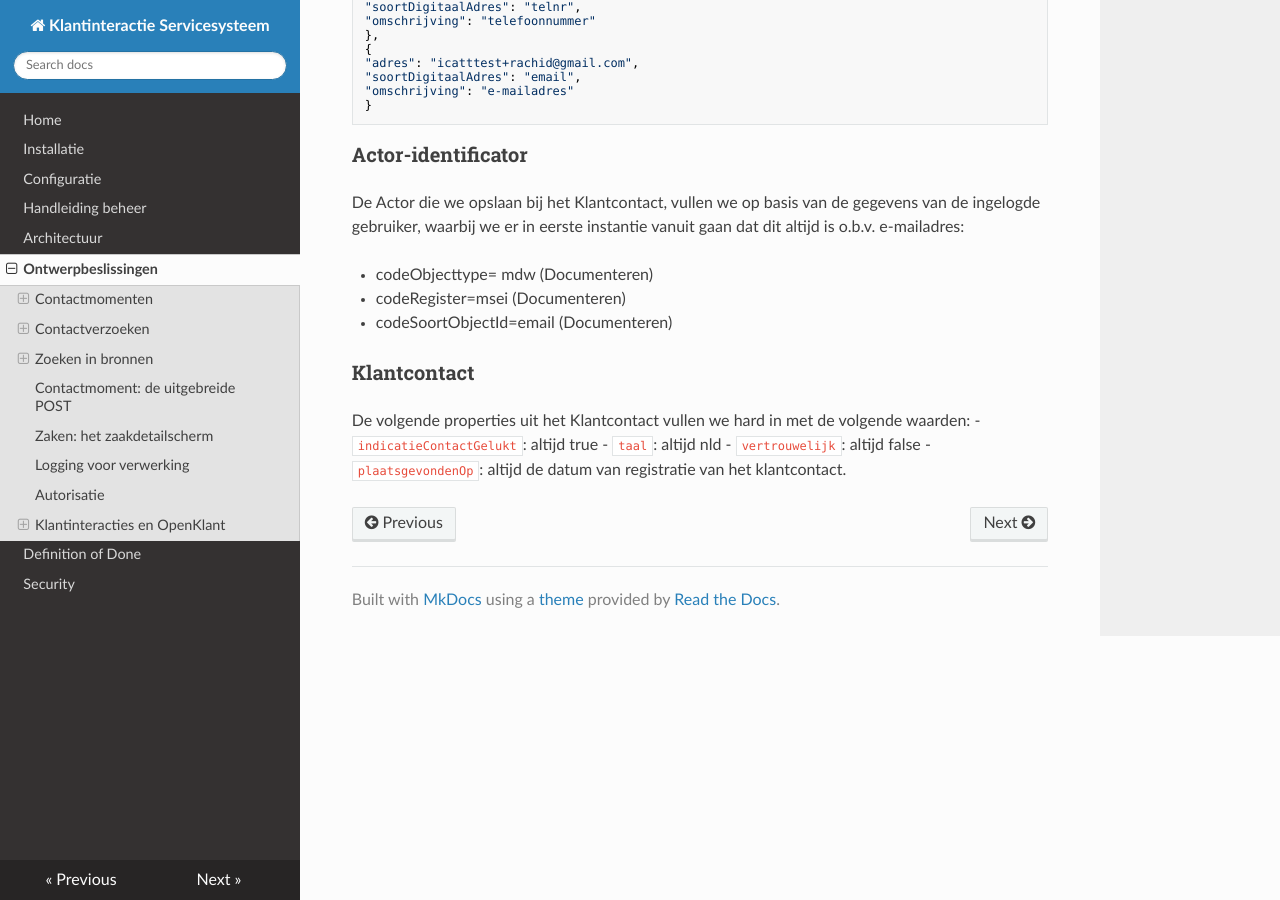
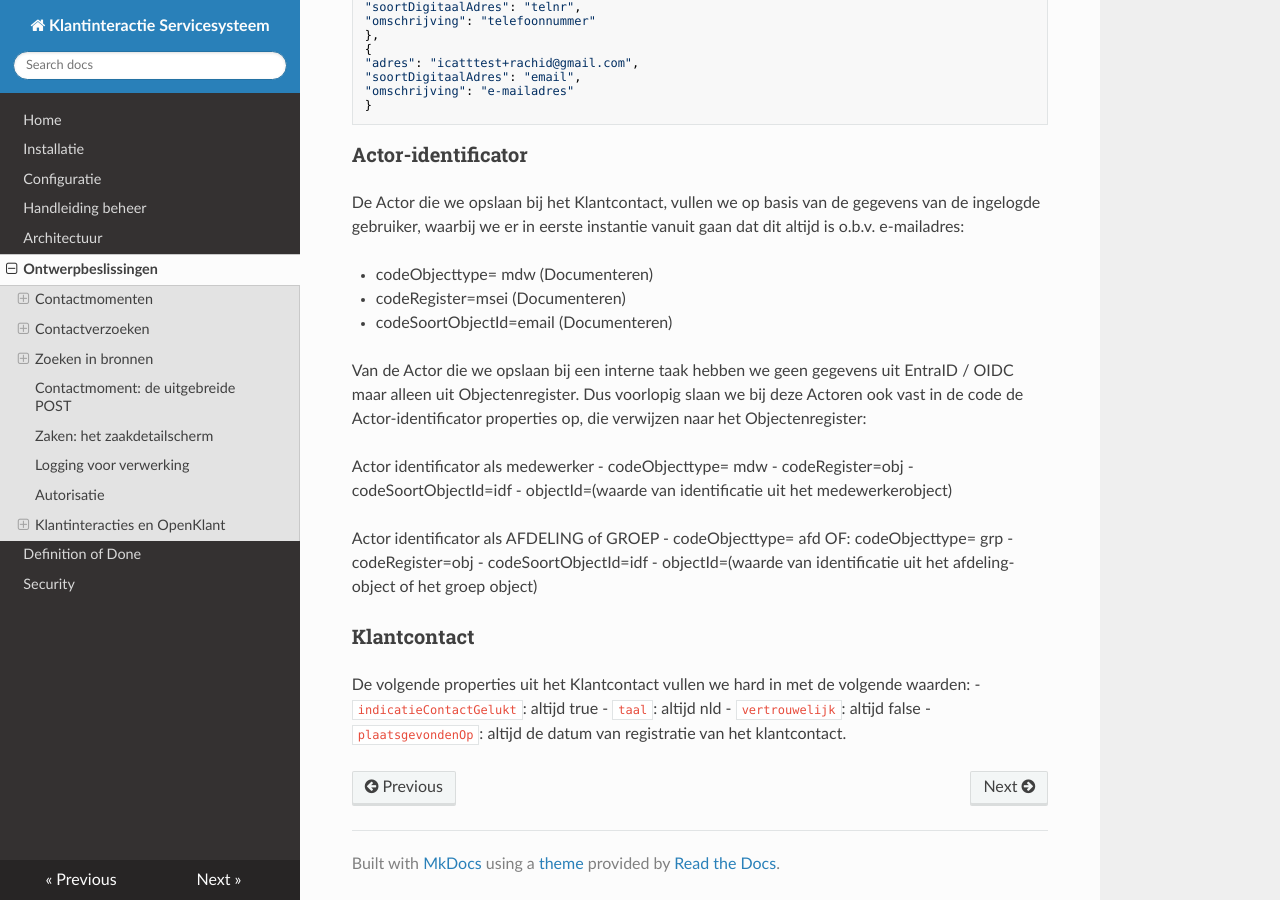
Before and after one commit to Klantinteractie-Servicesysteem/.github, an MkDocs documentation site: the page built from docs/DECISION-RECORD.md, in a window 1280 px wide and 900 px high, scrolled down 5630 px. Built offline with MkDocs 1.6.1, drawn with Linux system fonts in a browser that asks for light colours; nearby versions of some CDN libraries.

Commit message:
Update DECISION-RECORD.md
Info actor bij interne taak toegevoegd

```diff
--- a/docs/DECISION-RECORD.md
+++ b/docs/DECISION-RECORD.md
@@ -125,6 +125,20 @@ De Actor die we opslaan bij het Klantcontact, vullen we op basis van de gegevens
 - codeRegister=msei (Documenteren)
 - codeSoortObjectId=email (Documenteren)
 
+Van de Actor die we opslaan bij een interne taak hebben we geen gegevens uit EntraID / OIDC maar alleen uit Objectenregister. Dus voorlopig slaan we bij deze Actoren ook vast in de code de Actor-identificator properties op, die verwijzen naar het Objectenregister:
+
+Actor identificator als medewerker
+- codeObjecttype= mdw
+- codeRegister=obj
+- codeSoortObjectId=idf
+- objectId=(waarde van identificatie uit het medewerkerobject)
+
+Actor identificator als AFDELING of GROEP
+- codeObjecttype= afd  OF: codeObjecttype= grp
+- codeRegister=obj
+- codeSoortObjectId=idf
+- objectId=(waarde van identificatie uit het afdeling-object of het groep object)
+
 ### Klantcontact
 De volgende properties uit het Klantcontact vullen we hard in met de volgende waarden:
 - `indicatieContactGelukt`: altijd  true
```
